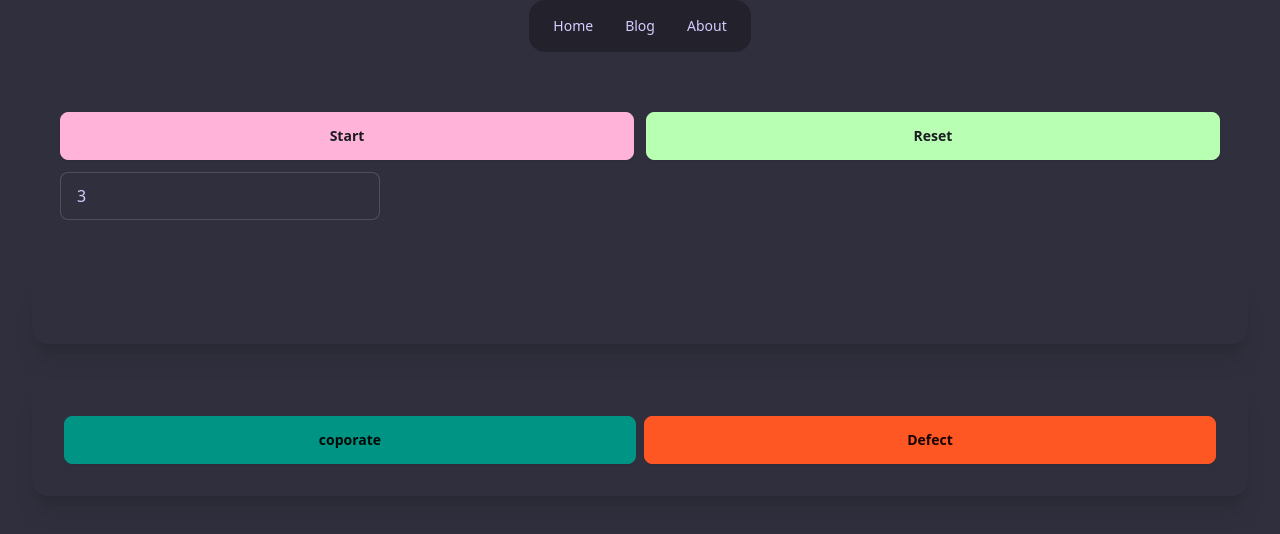
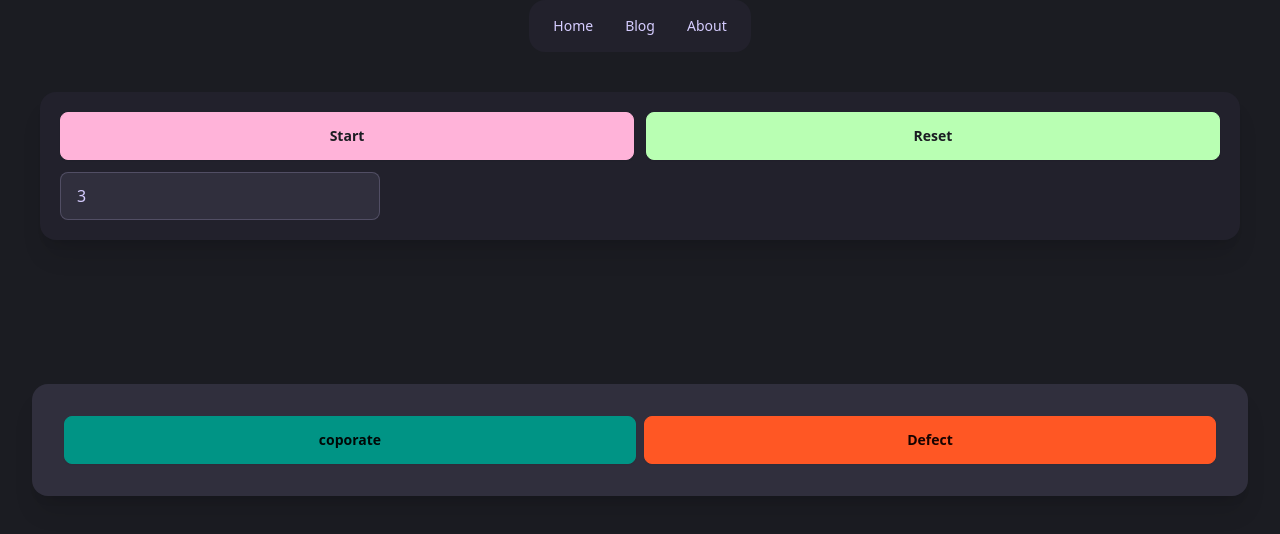
Before and after one commit to kushalsrinivas/prisoners_dilemma, a Next.js app: page /dilemma in a window 1280 px wide. Shown: the top 534 px of the page. Built offline with nearby package versions, Linux system fonts and the light colour scheme.

Commit message:
some stuff

```diff
--- a/src/pages/_app.tsx
+++ b/src/pages/_app.tsx
@@ -4,7 +4,7 @@ import Link from "next/link";
 
 export default function App({ Component, pageProps }: AppProps) {
   return (
-    <div>
+    <div className="bg-base-300">
       <div className="flex justify-center">
         <ul className="menu menu-vertical lg:menu-horizontal bg-base-200 rounded-box">
           <li>
--- a/src/pages/dilemma.tsx
+++ b/src/pages/dilemma.tsx
@@ -11,12 +11,18 @@ interface Box {
   user: User;
   opponent: Opponent;
 }
+interface Score {
+  user: number;
+  opponent: number;
+}
 function Dilemma() {
   const [rounds, setRounds] = useState(3);
   const [currentRound, setCurrentRound] = useState(0);
   const [boxes, setBoxes] = useState<Box[]>([]);
   const [flag, setFlag] = useState(false);
+  const [score, setScore] = useState<Score>();
   const changeColor = (option: string, index: number) => {
+    if (currentRound < rounds) {
       const updatedBoxes = boxes.map((box, index) => {
         if (currentRound === index) {
           const updatedBox = { ...box };
@@ -27,7 +33,9 @@ function Dilemma() {
         return box;
       });
       setBoxes(updatedBoxes);
+    }
   };
+
   const GenBox = () => {
     setFlag(true);
     console.log(boxes);
@@ -52,14 +60,17 @@ function Dilemma() {
     const option = Math.floor(Math.random() * 2) === 1 ? "success" : "error";
     return option;
   };
+
   const Reset = () => {
     setBoxes([]);
     setCurrentRound(0);
     setFlag(false);
   };
+
+  const counter = () => {};
   return (
     <div className="h-screen">
-      <div className="flex flex-col justify-center m-10 gap-3 card bg-base-100 p-5">
+      <div className="flex flex-col justify-center m-10 gap-3 card shadow-xl bg-base-200 p-5">
         <div className="grid grid-cols-2 w-full m-auto gap-3 ">
           <button type="submit" className="btn  btn-primary" onClick={GenBox}>
             Start
@@ -82,7 +93,11 @@ function Dilemma() {
           }}
         />
       </div>
-      <div className={`card w-[95%] m-auto ${flag && "bg-base-100"} shadow-xl`}>
+      <div
+        className={`card w-[95%] m-auto ${
+          !flag && "opacity-0"
+        }  bg-base-100 shadow-xl`}
+      >
         <div className="card-body w-full">
           <div className="flex flex-row gap-3 w-full">
             {boxes.map((temp, id) => {
@@ -97,6 +112,9 @@ function Dilemma() {
             })}
           </div>
         </div>
+      </div>
+      <div className="">
+
       </div>
       <div
         className={`card w-[95%] gap-3 m-auto bg-base-100 mt-10 shadow-xl  `}
```
Lines whose indentation alone changed are shown as unchanged.
